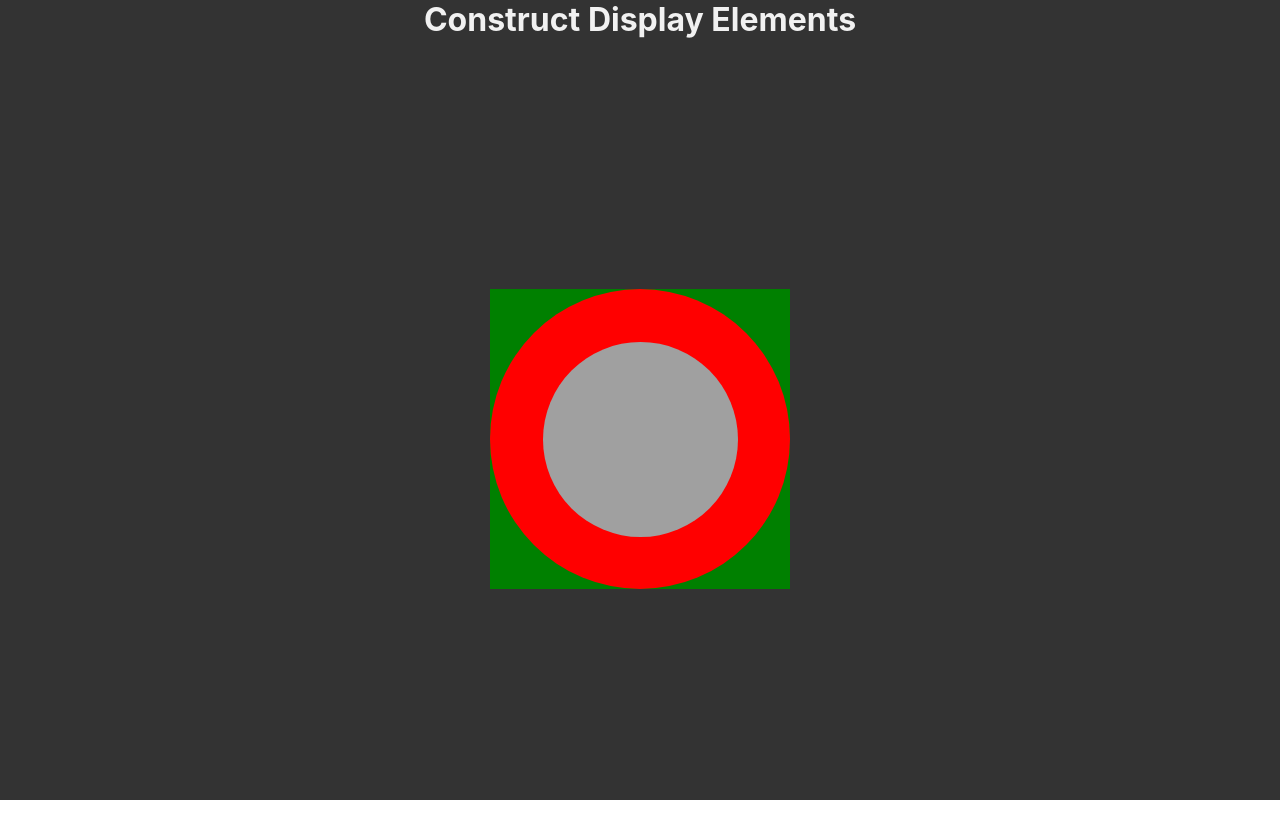
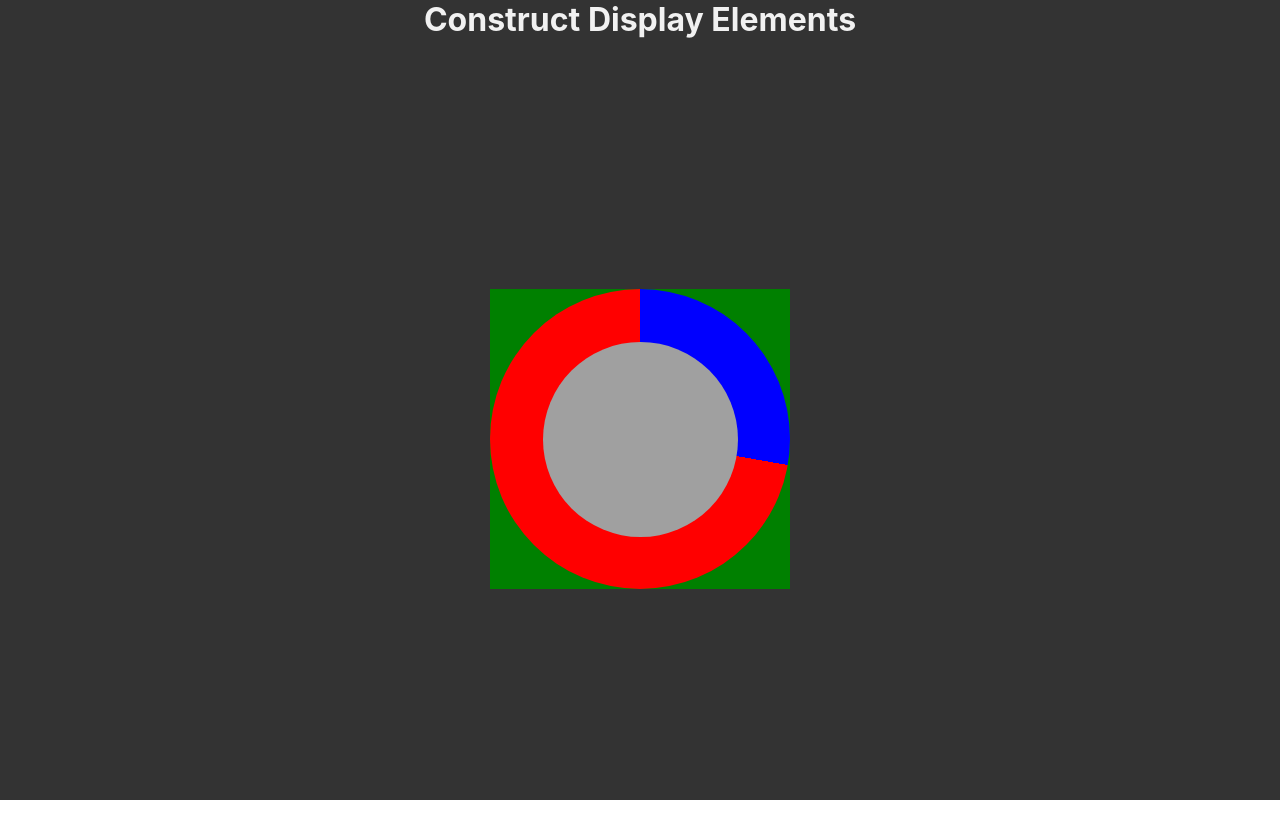
Before and after one commit to Auddity/Sports-Stats-Display, a React (Create React App) app: page /tempWorking in a window 1280 px wide. Built offline with nearby package versions, Linux system fonts and the light colour scheme.

Commit message:
applied conic gradient

```diff
--- a/src/sass/_TempWorking.scss
+++ b/src/sass/_TempWorking.scss
@@ -20,7 +20,9 @@
         display: flex;
         align-items: center;
         justify-content: center;
-        background-color: red;
+        // background-color: red;
+        background-image: conic-gradient(blue 100deg, red 100deg);
+        // For hard stops the previous and next color must have the same degree
         height: 100%;
         width: 100%;
         border-radius: 50%;
@@ -33,7 +35,7 @@
           background-color: #a0a0a0;
         }
       }
-  }
+    }
 
   }
 }
```
